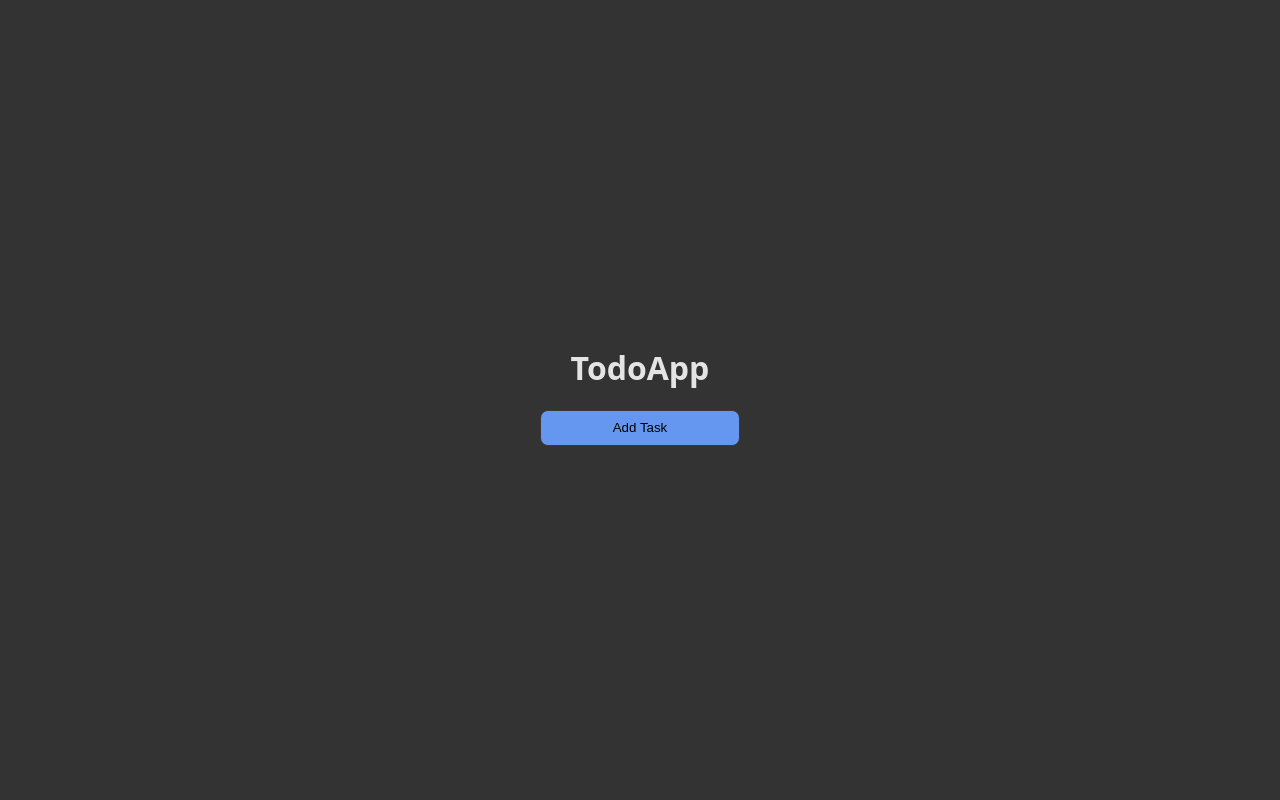
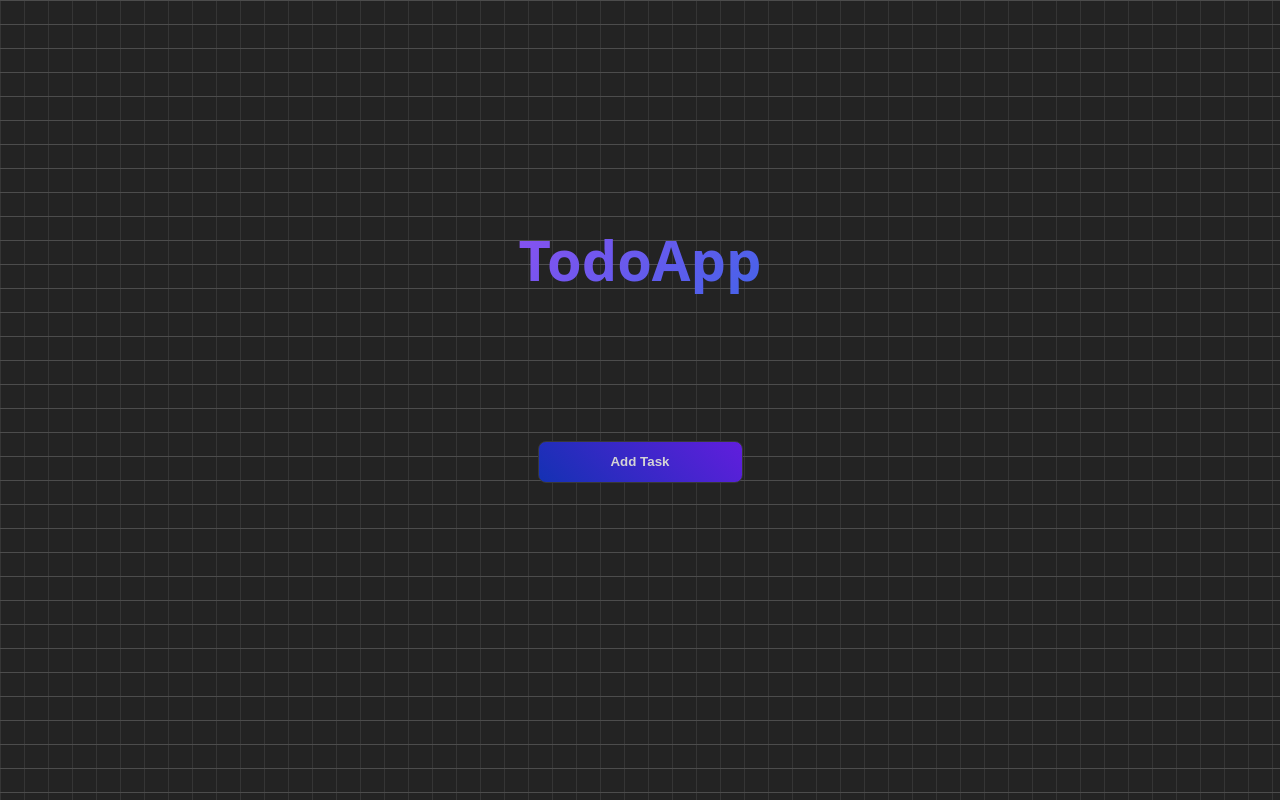
Before and after one commit to Aaron-Cue/todo-app, a React (Vite) app: page / in a window 1280 px wide. Built offline with nearby package versions, Linux system fonts and the light colour scheme.

Commit message:
add styles

```diff
--- a/src/App.css
+++ b/src/App.css
@@ -1,8 +1,24 @@
 #root {
   min-width: 400px;
-  width: 50%;
-  max-width: 1280px;
+  width: 75%;
+  max-width: 1000px;
   margin: 0 auto;
   padding: 2rem;
   text-align: center;
 }
+
+.container {
+  min-height: 70vh;
+  display: flex;
+  flex-direction: column;
+  align-items: center;
+  justify-content: space-evenly;
+}
+
+h1 {
+  font-size: 3.5rem;
+  margin-bottom: 5rem;
+  background-image: linear-gradient(-45deg, #4563e9 0%, rgb(137, 81, 241) 100%);
+  background-clip: text;
+  color: transparent;
+}
--- a/src/App.jsx
+++ b/src/App.jsx
@@ -12,10 +12,10 @@ function App() {
   }
 
   return (
-    <>
+    <div className='container'>
       <Header handleModal={handleModal} />
       <TaskList viewModal={viewModal} handleModal={handleModal} />
-    </>
+    </div>
   )
 }
 
--- a/src/components/FormModal.jsx
+++ b/src/components/FormModal.jsx
@@ -19,8 +19,8 @@ export default function FormModal({ handleModal, setTasks }) {
 
   const handleAddTask = () => {
 
-    if (!title || !deadline) {
-      alert('Title and deadline are required')
+    if (!title || !deadline || !description) {
+      alert('all fields are required')
       return
     }
 
@@ -50,6 +50,7 @@ export default function FormModal({ handleModal, setTasks }) {
           Description
           <input
             type="text"
+            required
             name="description"
             onChange={(e) => handleChangeDesc(e.target.value)}
           />
--- a/src/index.css
+++ b/src/index.css
@@ -1,13 +1,25 @@
 :root {
   font-family: system-ui, Avenir, Helvetica, Arial, sans-serif;
   color: rgba(255, 255, 255, 0.87);
-  background-color: #333;
+  background-color: #232323;
+  opacity: 1;
+  background-image: linear-gradient(
+      #4c4c4c 1.2000000000000002px,
+      transparent 1.2000000000000002px
+    ),
+    linear-gradient(
+      to right,
+      #353535 1.2000000000000002px,
+      #232323 1.2000000000000002px
+    );
+  background-size: 24px 24px;
 }
 
-*, *::before, *::after {
+*,
+*::before,
+*::after {
   box-sizing: border-box;
 }
-
 
 body {
   margin: 0;
--- a/src/styles/Button.css
+++ b/src/styles/Button.css
@@ -1,11 +1,13 @@
 button {
-  width: 200px;
-  height: 36px;
+  width: 205px;
+  height: 42px;
   border-radius: 8px;
   outline: none;
   border: 1px solid rgb(56, 56, 56);
-  background-color: #6596f0;
+  background: linear-gradient(45deg, #1431b3 0%, rgb(97, 30, 221) 100%);
   cursor: pointer;
+  color: rgba(212, 212, 212, 1);
+  font-weight: 700;
 }
 
 button:hover {
--- a/src/styles/Modal.css
+++ b/src/styles/Modal.css
@@ -24,7 +24,7 @@ form {
   margin: 0 auto;
   padding: 20px;
   border-radius: 8px;
-  background-color: #707070;
+  background: linear-gradient(180deg, #909090 0%, #505050 100%);
   box-shadow: 0 4px 8px rgba(0, 0, 0, 0.1);
   color: black;
   z-index: 10;
@@ -63,10 +63,16 @@ input:focus {
 .btn-cancel,
 button[type='submit'] {
   width: 120px;
+  color: black;
+  border: none;
+  box-shadow: 3px 2px 4px rgba(0, 0, 0, .2);
 }
 
+
+
 .btn-cancel {
-  background-color: #e74c3c;
+  background: linear-gradient(40deg, rgb(201, 23, 23) 10%, rgb(190, 82, 20) 100%);
+
 }
 
 .checkbox {
@@ -78,7 +84,9 @@ button[type='submit'] {
   gap: 3px;
   align-items: center;
   margin: 0;
+  margin-left: 16px;
   cursor: pointer;
+  position: relative;
 }
 
 .label-check::before {
@@ -104,8 +112,8 @@ button[type='submit'] {
   border-width: 0 0 3px 3px;
   box-sizing: content-box;
   transform: rotate(-45deg);
-  left: 11px;
-  top: 9px;
+  left: 6px;
+  top: 16px;
   opacity: 0;
   transition: opacity 0.3s;
 }
@@ -114,3 +122,11 @@ button[type='submit'] {
   opacity: 1;
   transition: opacity 0.3s;
 }
+
+@media (max-width: 550px) {
+  form {
+    width: clamp(350px, 60%, 800px);
+    padding: 26px;
+    margin: 0;
+  }
+}
--- a/src/styles/TaskList.css
+++ b/src/styles/TaskList.css
@@ -1,6 +1,7 @@
 .tasks-list {
   width: 100%;
   margin-top: 30px;
+  padding-bottom: 40px;
 }
 
 .tasks-list--ul {
@@ -10,14 +11,17 @@
 }
 
 .tasks-list--li {
+  background-color: rgb(24, 28, 44);
+  border-radius: 22px;
+
+  padding: 15px 20px;
   text-align: left;
-  margin: 8px 0 24px 0;
+  margin: 6px 0 24px 0;
   display: flex;
   padding-left: 5px;
   justify-content: space-between;
   align-items: center;
   font-size: 20px;
-  position: relative;
 }
 
 .tasks-list--li--img {
@@ -51,8 +55,9 @@ strong {
 }
 
 .deadline {
-  margin-top: 6px;
-  font-size: 14px;
-  color: rgb(247, 95, 40);
+  margin-top: 18px;
+  font-size: 16px;
+  color: rgb(84, 124, 236);
   text-decoration: underline;
+  font-weight: 700;
 }
```
